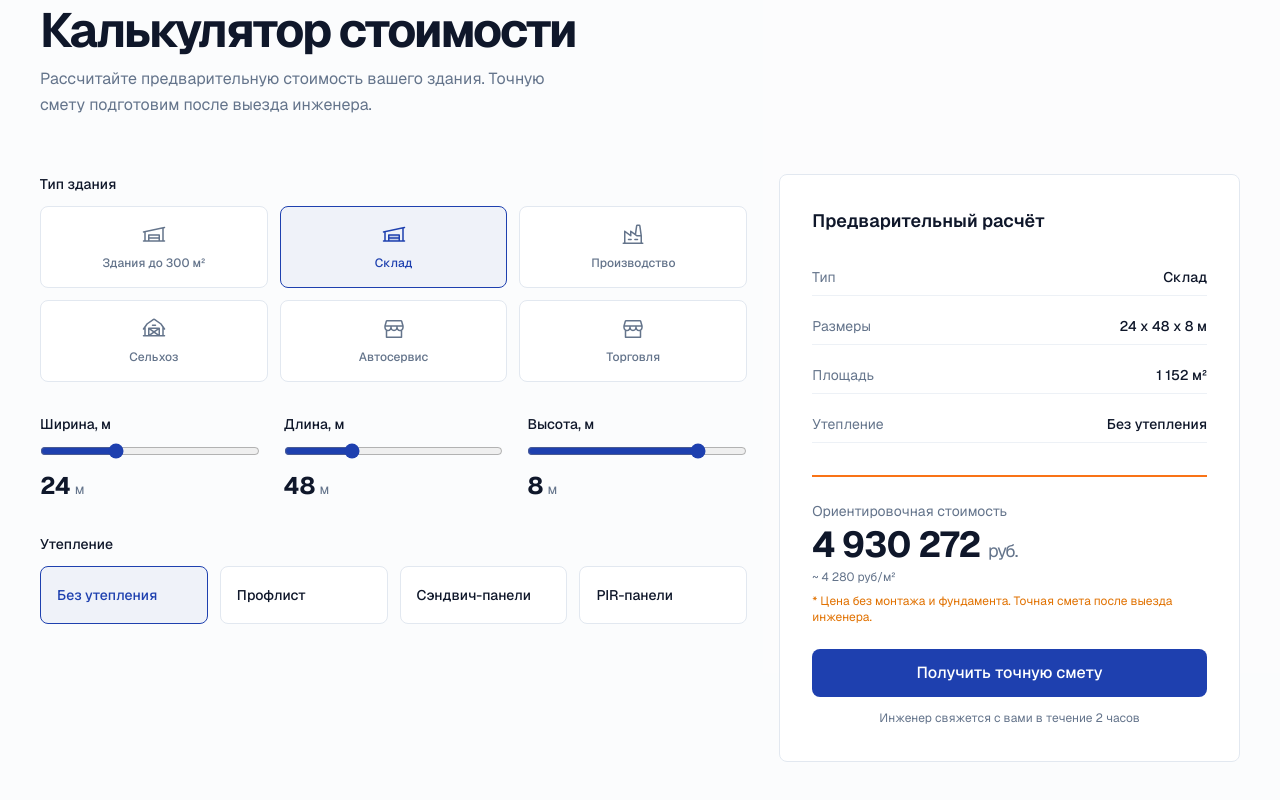
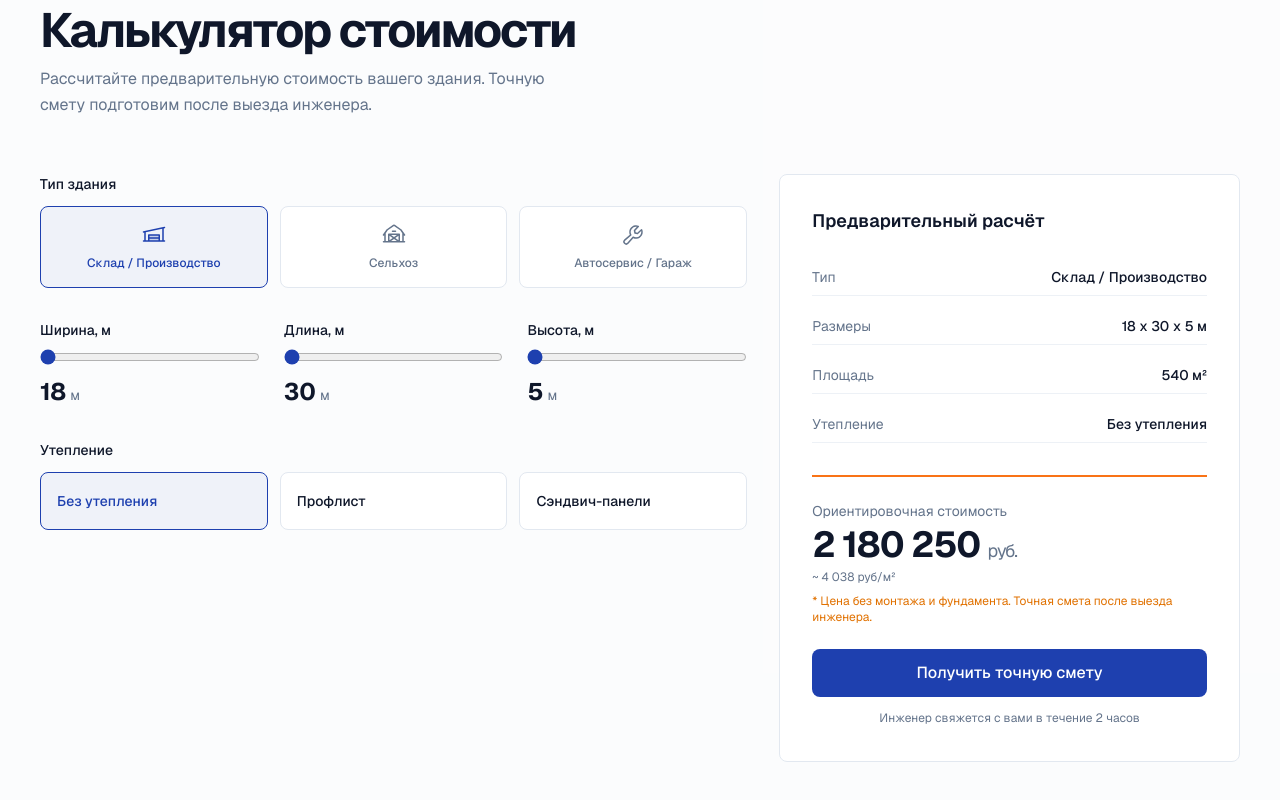
Before and after one commit to faded679/lstkmk, a Next.js app: page / in a window 1280 px wide. Shown: the part 2122-2922 px from the top of the page. Built offline with nearby package versions, Linux system fonts and the light colour scheme.

Commit message:
Refactor calculator: 3 categories, discrete sliders, remove PIR and small-building

```diff
--- a/src/components/Calculator.tsx
+++ b/src/components/Calculator.tsx
@@ -4,37 +4,37 @@ import { useState, useMemo, useEffect } from "react";
 import { motion, useReducedMotion } from "motion/react";
 import {
   Warehouse,
-  Factory,
   Barn,
-  Storefront,
+  Wrench,
 } from "@phosphor-icons/react";
 
-type BuildingType = "warehouse" | "production" | "agriculture" | "commercial" | "small-building" | "service";
-type Insulation = "none" | "proflist" | "sandwich" | "pir";
+type BuildingType = "warehouse" | "agriculture" | "service";
+type Insulation = "none" | "proflist" | "sandwich";
 
-// Real prices from pricelist.txt (300, 600, 900, 1200, 1500 m2)
+// Price per m² base (руб/м²), area breakpoints: 300, 600, 900, 1200, 1500+
 const priceMatrix: Record<BuildingType, number[]> = {
-  "small-building": [2100000, 3600000, 4950000, 6000000, 7500000],  // Здания до 300м² (7000/6000/5500/5000/5000 ₽/м²)
-  warehouse: [1425000, 2850000, 4275000, 5700000, 7125000],    // Склады
-  production: [1185000, 2370000, 3555000, 4740000, 5925000],   // Производство
-  agriculture: [1725000, 3450000, 5175000, 6900000, 8625000],  // Коровники (avg)
-  commercial: [1635000, 3270000, 4905000, 6540000, 8175000],   // Выставочные залы
-  service: [1605000, 3210000, 4815000, 6420000, 8025000],      // СТО/автомойки
+  warehouse:   [1425000, 2850000, 4275000, 5700000, 7125000],
+  agriculture: [1725000, 3450000, 5175000, 6900000, 8625000],
+  service:     [1605000, 3210000, 4815000, 6420000, 8025000],
 };
 
 const standardAreas = [300, 600, 900, 1200, 1500];
+
+// Allowed discrete values per type
+const typeConfig: Record<BuildingType, { widths: number[]; lengthMin: number; lengthMax: number; lengthStep: number; heights: number[] }> = {
+  warehouse:   { widths: [18, 20, 24, 30, 36],  lengthMin: 30, lengthMax: 120, lengthStep: 6,   heights: [5, 6, 7, 8, 9] },
+  agriculture: { widths: [32.6],                 lengthMin: 48, lengthMax: 120, lengthStep: 4.8, heights: [4] },
+  service:     { widths: [12, 15, 18],           lengthMin: 18, lengthMax: 120, lengthStep: 6,   heights: [4, 5, 6, 7] },
+};
 
 const buildingTypes: {
   id: BuildingType;
   label: string;
   icon: typeof Warehouse;
 }[] = [
-  { id: "small-building", label: "Здания до 300 м²", icon: Warehouse },
-  { id: "warehouse", label: "Склад", icon: Warehouse },
-  { id: "production", label: "Производство", icon: Factory },
-  { id: "agriculture", label: "Сельхоз", icon: Barn },
-  { id: "service", label: "Автосервис", icon: Storefront },
-  { id: "commercial", label: "Торговля", icon: Storefront },
+  { id: "warehouse",   label: "Склад / Производство", icon: Warehouse },
+  { id: "agriculture", label: "Сельхоз",               icon: Barn },
+  { id: "service",     label: "Автосервис / Гараж",    icon: Wrench },
 ];
 
 const insulationOptions: {
@@ -42,44 +42,39 @@ const insulationOptions: {
   label: string;
   multiplier: number;
 }[] = [
-  {
-    id: "none",
-    label: "Без утепления",
-    multiplier: 0.85,
-  },
-  {
-    id: "proflist",
-    label: "Профлист",
-    multiplier: 1,
-  },
-  {
-    id: "sandwich",
-    label: "Сэндвич-панели",
-    multiplier: 1.25,
-  },
-  {
-    id: "pir",
-    label: "PIR-панели",
-    multiplier: 1.5,
-  },
+  { id: "none",     label: "Без утепления",  multiplier: 0.85 },
+  { id: "proflist", label: "Профлист",        multiplier: 1 },
+  { id: "sandwich", label: "Сэндвич-панели",  multiplier: 1.25 },
 ];
 
 export default function Calculator() {
   const reduce = useReducedMotion();
   const [type, setType] = useState<BuildingType>("warehouse");
-  const [width, setWidth] = useState(24);
-  const [length, setLength] = useState(48);
-  const [height, setHeight] = useState(8);
 
-  // Reset dimensions when switching to small-building
+  const cfg = typeConfig[type];
+
+  const [widthIdx, setWidthIdx]   = useState(0);
+  const [lengthVal, setLengthVal] = useState(cfg.lengthMin);
+  const [heightIdx, setHeightIdx] = useState(0);
+  const [insulation, setInsulation] = useState<Insulation>("none");
+
+  // Reset sliders when type changes
   useEffect(() => {
-    if (type === "small-building") {
-      setWidth(6);
-      setLength(12);
-      setHeight(4);
-    }
+    setWidthIdx(0);
+    setLengthVal(typeConfig[type].lengthMin);
+    setHeightIdx(0);
   }, [type]);
-  const [insulation, setInsulation] = useState<Insulation>("none");
+
+  const width  = cfg.widths[widthIdx];
+  const length = lengthVal;
+  const height = cfg.heights[heightIdx];
+
+  // Number of length steps
+  const lengthSteps = Math.round((cfg.lengthMax - cfg.lengthMin) / cfg.lengthStep);
+
+  // Convert slider index → length value
+  const lengthFromIdx = (idx: number) =>
+    Math.round((cfg.lengthMin + idx * cfg.lengthStep) * 10) / 10;
 
   const selectedType = buildingTypes.find((t) => t.id === type)!;
   const selectedInsulation = insulationOptions.find(
@@ -171,49 +166,47 @@ export default function Calculator() {
             </div>
 
             <div className="grid grid-cols-1 sm:grid-cols-3 gap-6">
+              {/* Ширина — дискретные кнопки */}
               <div>
                 <label className="block text-sm font-medium text-foreground mb-2">
                   Ширина, м
                 </label>
+                {cfg.widths.length === 1 ? (
+                  <div className="mt-1 text-2xl font-bold text-foreground">
+                    {cfg.widths[0]}
+                    <span className="text-sm font-normal text-muted ml-1">м</span>
+                  </div>
+                ) : (
+                  <>
                     <input
                       type="range"
-                  min={type === "small-building" ? 0 : 12}
-                  max={type === "small-building" ? 3 : 48}
-                  step={type === "small-building" ? 1 : 6}
-                  value={type === "small-building" ? [4, 6, 8, 10].indexOf(width) : width}
-                  onChange={(e) => {
-                    if (type === "small-building") {
-                      const widths = [4, 6, 8, 10];
-                      setWidth(widths[Number(e.target.value)]);
-                    } else {
-                      setWidth(Number(e.target.value));
-                    }
-                  }}
+                      min={0}
+                      max={cfg.widths.length - 1}
+                      step={1}
+                      value={widthIdx}
+                      onChange={(e) => setWidthIdx(Number(e.target.value))}
                       className="w-full accent-accent-blue"
                     />
                     <div className="mt-1 text-2xl font-bold text-foreground">
                       {width}
                       <span className="text-sm font-normal text-muted ml-1">м</span>
                     </div>
+                  </>
+                )}
               </div>
+
+              {/* Длина — непрерывный ползунок с шагом */}
               <div>
                 <label className="block text-sm font-medium text-foreground mb-2">
                   Длина, м
                 </label>
                 <input
                   type="range"
-                  min={type === "small-building" ? 0 : 18}
-                  max={type === "small-building" ? 3 : 120}
-                  step={type === "small-building" ? 1 : 6}
-                  value={type === "small-building" ? [6, 12, 18, 24].indexOf(length) : length}
-                  onChange={(e) => {
-                    if (type === "small-building") {
-                      const lengths = [6, 12, 18, 24];
-                      setLength(lengths[Number(e.target.value)]);
-                    } else {
-                      setLength(Number(e.target.value));
-                    }
-                  }}
+                  min={0}
+                  max={lengthSteps}
+                  step={1}
+                  value={Math.round((lengthVal - cfg.lengthMin) / cfg.lengthStep)}
+                  onChange={(e) => setLengthVal(lengthFromIdx(Number(e.target.value)))}
                   className="w-full accent-accent-blue"
                 />
                 <div className="mt-1 text-2xl font-bold text-foreground">
@@ -221,30 +214,34 @@ export default function Calculator() {
                   <span className="text-sm font-normal text-muted ml-1">м</span>
                 </div>
               </div>
+
+              {/* Высота — дискретные кнопки */}
               <div>
                 <label className="block text-sm font-medium text-foreground mb-2">
                   Высота, м
                 </label>
+                {cfg.heights.length === 1 ? (
+                  <div className="mt-1 text-2xl font-bold text-foreground">
+                    {cfg.heights[0]}
+                    <span className="text-sm font-normal text-muted ml-1">м</span>
+                  </div>
+                ) : (
+                  <>
                     <input
                       type="range"
-                  min={type === "small-building" ? 0 : 4}
-                  max={type === "small-building" ? 3 : 9}
-                  step={type === "small-building" ? 1 : 1}
-                  value={type === "small-building" ? [3, 4, 5, 6].indexOf(height) : height}
-                  onChange={(e) => {
-                    if (type === "small-building") {
-                      const heights = [3, 4, 5, 6];
-                      setHeight(heights[Number(e.target.value)]);
-                    } else {
-                      setHeight(Number(e.target.value));
-                    }
-                  }}
+                      min={0}
+                      max={cfg.heights.length - 1}
+                      step={1}
+                      value={heightIdx}
+                      onChange={(e) => setHeightIdx(Number(e.target.value))}
                       className="w-full accent-accent-blue"
                     />
                     <div className="mt-1 text-2xl font-bold text-foreground">
                       {height}
                       <span className="text-sm font-normal text-muted ml-1">м</span>
                     </div>
+                  </>
+                )}
               </div>
             </div>
 
@@ -252,7 +249,7 @@ export default function Calculator() {
               <label className="block text-sm font-medium text-foreground mb-3">
                 Утепление
               </label>
-              <div className="grid grid-cols-2 sm:grid-cols-4 gap-3">
+              <div className="grid grid-cols-3 gap-3">
                 {insulationOptions.map((opt) => (
                   <button
                     key={opt.id}
```
Lines whose indentation alone changed are shown as unchanged.
